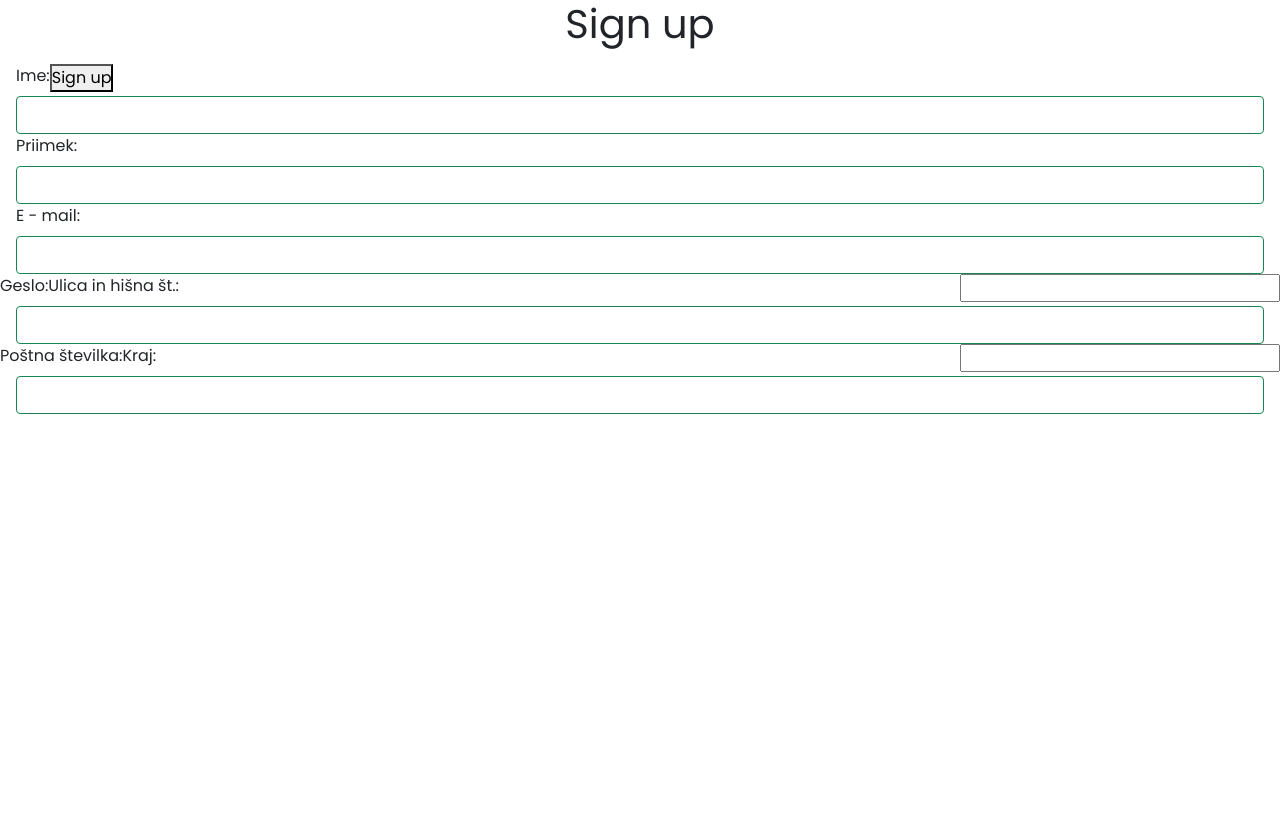
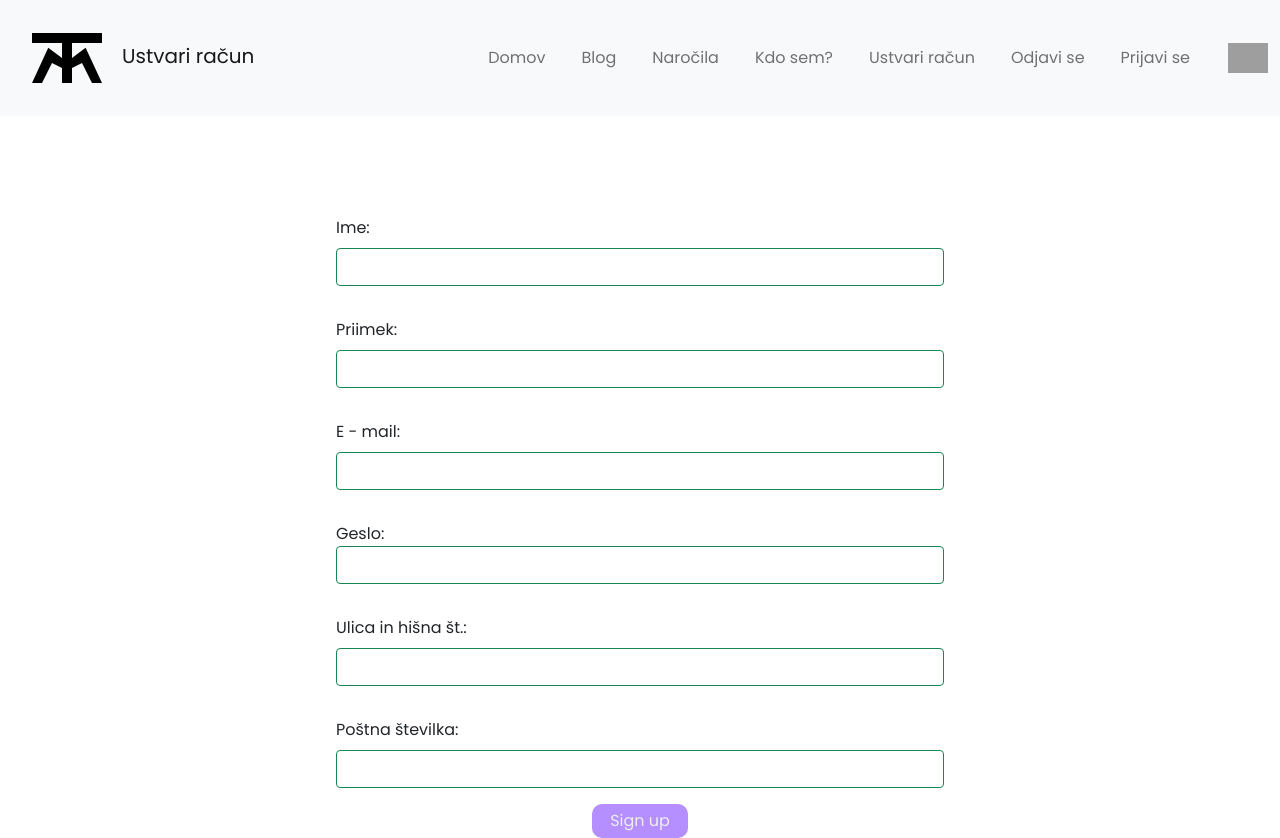
Before and after one commit to andro2110/React-app, a React (Create React App) app in the folder react/: page /signup in a window 1280 px wide. Before the commit the page ends 800 px from the top, so only its background shows below. Built offline with nearby package versions, Linux system fonts and the light colour scheme; grey boxes are pictures that could not be loaded.

Commit message:
Styled forms, small adjustments

```diff
--- a/react/src/components/css/narocila.css
+++ b/react/src/components/css/forms.css
@@ -1,10 +1,15 @@
-.mt-100 {
+.mt-200 {
   margin: 0 auto;
   margin-top: 200px;
 }
 
-.narocila-box {
-  width: 80vw;
+.mt-100 {
+  margin: 0 auto;
+  margin-top: 100px;
+}
+
+.form-box {
+  width: 50vw;
 }
 
 label {
--- a/react/src/components/js/LogIn.jsx
+++ b/react/src/components/js/LogIn.jsx
@@ -3,6 +3,8 @@ import Input from "./common/Input";
 import Password from "./common/PasswordField";
 import axios from "axios";
 import Joi from "joi-browser";
+import NavBar from "./NavBar";
+import { regularLinks } from "./common/navbarlinks";
 
 axios.defaults.withCredentials = true; //to rabi bit tuki drgac nebo delal
 
@@ -16,6 +18,8 @@ class Login extends Component {
     loggedIn: false,
     text: "",
     status: "",
+    zePrijavljen: false,
+    t: false,
 
     errors: { email: "", geslo: "" },
   };
@@ -98,7 +102,7 @@ class Login extends Component {
     axios
       .get("http://localhost:4000/login", { withCredentials: true })
       .then((response) => {
-        if (response.data.loggedIn === true) {
+        if (response.data.loggedIn) {
           this.setState({
             loggedIn: true,
             text: "notri si",
@@ -107,7 +111,7 @@ class Login extends Component {
       });
 
     if (token) {
-      this.setState({ text: "notri si" });
+      this.setState({ text: "notri si", t: true, zePrijavljen: true });
     }
   }
 
@@ -128,12 +132,15 @@ class Login extends Component {
   };
 
   render() {
-    const { account, errors } = this.state;
+    const { account, errors, t } = this.state;
 
     return (
-      <div>
-        <h1>Login</h1>
-        <form onSubmit={this.handleSubmit}>
+      <React.Fragment>
+        <NavBar heading="Log in" links={regularLinks} />
+
+        <div className="mt-200 form-box">
+          {t ? <p className="alert alert-danger">Si že prijavljen</p> : null}
+          <form onSubmit={this.handleSubmit} className="d-flex flex-column">
             <Input
               name="email"
               label="Email: "
@@ -148,14 +155,17 @@ class Login extends Component {
               onChange={this.handleChange}
               error={errors["geslo"]}
             />
-          <button onClick={this.login}>Login</button>
+            <button onClick={this.login} id="submit">
+              Prijavi se
+            </button>
           </form>
-        {this.state.loggedIn && (
-          <button onClick={this.userAuth}>Preveri racun</button>
+          {this.state.loggedIn && !this.state.t && (
+            <button onClick={this.userAuth} id="submit">
+              Potrdi prijavo
+            </button>
           )}
-
-        <h1>{this.state.text}</h1>
         </div>
+      </React.Fragment>
     );
   }
 }
--- a/react/src/components/js/Narocila.jsx
+++ b/react/src/components/js/Narocila.jsx
@@ -5,7 +5,7 @@ import Joi from "joi-browser";
 import { toast } from "react-toastify";
 import NavBar from "./NavBar";
 import { regularLinks } from "./common/navbarlinks";
-import "../css/narocila.css";
+import "../css/forms.css";
 
 class Narocila extends Component {
   state = {
@@ -200,7 +200,7 @@ class Narocila extends Component {
     return (
       <React.Fragment>
         <NavBar heading="Naroči se" links={regularLinks} />
-        <div className="mt-100 narocila-box">
+        <div className="mt-200 form-box">
           {token === null ? (
             <p className="alert alert-danger">
               Za narocanje se potrebujes prijaviti
--- a/react/src/components/js/Signup.jsx
+++ b/react/src/components/js/Signup.jsx
@@ -1,8 +1,11 @@
 import React, { Component } from "react";
 import Input from "./common/Input";
 import Password from "./common/PasswordField";
+import NavBar from "./NavBar";
 import axios from "axios";
 import Joi from "joi-browser";
+import { toast } from "react-toastify";
+import { regularLinks } from "./common/navbarlinks";
 
 class SignUp extends Component {
   state = {
@@ -12,10 +15,12 @@ class SignUp extends Component {
       email: "",
       geslo: "",
       hisnaSt: "",
-      postSt: null,
+      postSt: "",
       status: "upor",
       kraj: "",
     },
+
+    errors: {},
   };
 
   schema = {
@@ -28,81 +33,155 @@ class SignUp extends Component {
     kraj: Joi.string().required(),
   };
 
+  validate = () => {
+    const { narocilo } = this.state;
+    const { error } = Joi.validate(narocilo, this.schema, {
+      abortEarly: false,
+    });
+
+    if (!error) return false;
+
+    const errors = {};
+
+    for (const item of error.details) errors[item.path[0]] = item.message;
+    this.setState({ errors });
+
+    return errors;
+  };
+
+  validateProperty = ({ name, value }) => {
+    const obj = { [name]: value };
+    const schema = { [name]: this.schema[name] };
+    const { error } = Joi.validate(obj, schema);
+    return error ? error.details[0].message : null;
+  };
+
   handleSubmit = (ev) => {
     ev.preventDefault();
   };
 
   handleChange = ({ currentTarget: input }) => {
+    const errors = { ...this.state.errors };
+    const errMessage = this.validateProperty(input);
+    if (errMessage) errors[input.name] = errMessage;
+    else delete errors[input.name];
+
     const account = { ...this.state.account };
     account[input.name] = input.value;
-    this.setState({ account });
+    this.setState({ account, errors });
   };
 
   register = () => {
     const { account } = this.state;
+    const error = this.validate();
+    this.setState({ errors: error || {} });
 
+    if (!error) {
       axios
         .post("http://localhost:4000/register", { novRacun: account })
-      .then((response) => {
-        console.log(response);
+        .then((res) => {
+          if (!res.data.errMessage && !res.data.accExists) {
+            toast.success("Račun uspešno ustvarjen", {
+              position: "top-center",
+            });
+          } else if (res.data.accExists) {
+            toast.error("Račun že obstaja.", {
+              position: "top-center",
+            });
+          } else {
+            toast.error(res.data.errMessage, { position: "top-center" });
+          }
         }); /*poslje podatke na server */
+    }
   };
 
   render() {
-    const { account } = this.state;
+    const { account, errors } = this.state;
 
     return (
-      <div>
-        <h1>Sign up</h1>
-        <form onSubmit={this.handleSubmit}>
+      <React.Fragment>
+        <NavBar heading="Ustvari račun" links={regularLinks} />
+        <div className="mt-200 form-box">
+          <form onSubmit={this.handleSubmit} className="d-flex flex-column">
             <Input
               name="ime"
               label="Ime: "
               value={account.ime}
               onChange={this.handleChange}
+              error={errors["ime"]}
             />
             <Input
               name="priimek"
               label="Priimek: "
               value={account.priimek}
               onChange={this.handleChange}
+              error={errors["priimek"]}
             />
             <Input
               name="email"
               label="E - mail: "
               value={account.email}
               onChange={this.handleChange}
+              error={errors["email"]}
             />
             <Password
               name="geslo"
               label="Geslo:"
               value={account.geslo}
               onChange={this.handleChange}
+              error={errors["geslo"]}
             />
+
             <Input
               name="hisnaSt"
               label="Ulica in hišna št.: "
               value={account.hisnaSt}
               onChange={this.handleChange}
+              error={errors["hisnaSt"]}
             />
-          <label>Poštna številka: </label>
+
+            <div className="m-3">
+              <label htmlFor="postSt" className="form-label">
+                Poštna številka:
+              </label>
               <input
                 name="postSt"
                 value={account.postSt}
                 id="postSt"
                 type="number"
                 onChange={this.handleChange}
+                aria-describedby="err"
+                className={
+                  !errors["postSt"]
+                    ? "border border-success form-control"
+                    : "border border-danger form-control"
+                }
               />
-          <Input
+              {errors["postSt"] ? (
+                <div
+                  id="err"
+                  className="alert alert-danger form-text mv-d"
+                  role="alert"
+                >
+                  {errors["postSt"]}
+                </div>
+              ) : null}
+            </div>
+
+            {/* <Input
             name="kraj"
             value={account.kraj}
             id="kraj"
             label="Kraj: "
             onChange={this.handleChange}
-          />
-          <button onClick={this.register}>Sign up</button>
+            error={errors["kraj"]}
+          /> */}
+            <button onClick={this.register} id="submit">
+              Sign up
+            </button>
           </form>
         </div>
+      </React.Fragment>
     );
   }
 }
--- a/react/src/components/js/common/PasswordField.jsx
+++ b/react/src/components/js/common/PasswordField.jsx
@@ -2,7 +2,7 @@ import React from "react";
 
 const Password = ({ name, label, value, onChange, error }) => {
   return (
-    <div>
+    <div className="m-3">
       <label htmlFor={name}>{label}</label>
       <input
         type="password"
@@ -10,8 +10,22 @@ const Password = ({ name, label, value, onChange, error }) => {
         id={name}
         name={name}
         onChange={onChange}
+        className={
+          !error
+            ? "border border-success form-control"
+            : "border border-danger form-control"
+        }
+        aria-describedby="err"
       />
-      {error ? <div className="alert alert-danger">{error}</div> : null}
+      {error ? (
+        <div
+          id="err"
+          className="alert alert-danger form-text mv-d"
+          role="alert"
+        >
+          {error}
+        </div>
+      ) : null}
     </div>
   );
 };
```
Also changed, not shown: 2 other files (tests, documents, lock files or other folders). Lines whose indentation alone changed are shown as unchanged.
